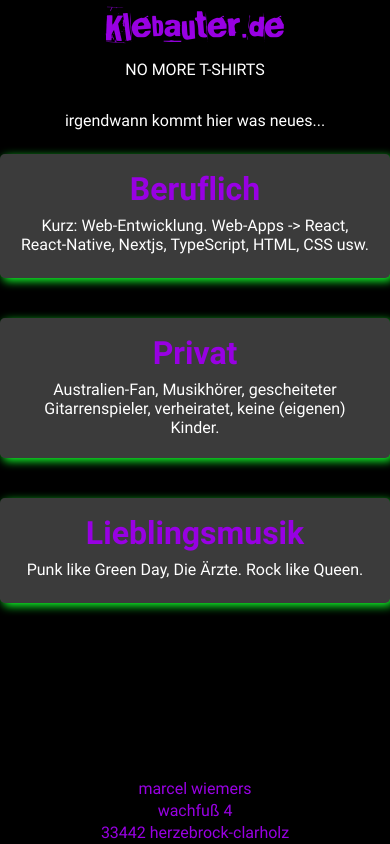
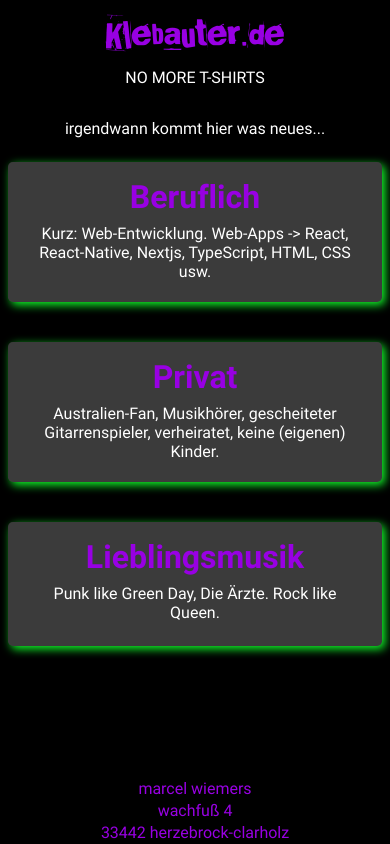
Before and after one commit to m-wiemers/klebauter, a Next.js app: page / in a window 390 px wide. Built offline with nearby package versions, Linux system fonts and the light colour scheme.

Commit message:
add margin in mobileview

```diff
--- a/styles/globals.css
+++ b/styles/globals.css
@@ -104,6 +104,6 @@ p {
   }
 
   .App {
-    margin: 0 0 7rem 0;
+    margin: 0.5rem;
   }
 }
```
